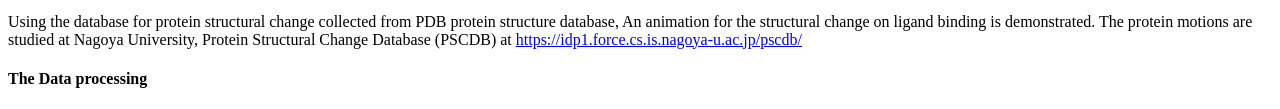
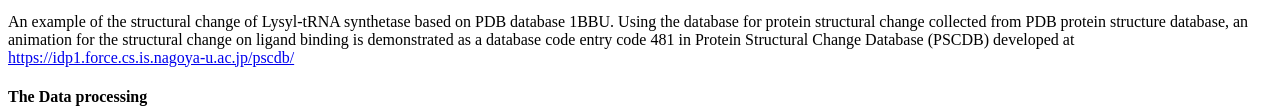
Before and after one commit to uenoyt/uenoyt.github.io, a plain HTML site: page skelmol/index.html in a window 1280 px wide. Shown: the part 3126-3235 px from the top of the page. Drawn offline with Linux system fonts and the light colour scheme.

Commit message:
Update index.html

```diff
--- a/skelmol/index.html
+++ b/skelmol/index.html
@@ -209,9 +209,11 @@ molecular shape depicted in polygon mesh, various kind of the molecular
 					- - - - - - - - - - - - - - - - - - - - - - - - - - - - - - - <p>
 					</p><hr>
 					</video>
-		<p> Using the database for protein structural change collected from PDB protein structure database,
-			An animation for the structural change on ligand binding is demonstrated. The protein motions are studied at Nagoya
-			University, Protein Structural Change Database (PSCDB) at  <a href="https://idp1.force.cs.is.nagoya-u.ac.jp/pscdb/">https://idp1.force.cs.is.nagoya-u.ac.jp/pscdb/</a>
+		<p> An example of the structural change of Lysyl-tRNA synthetase based on PDB database 1BBU.
+			Using the database for protein structural change collected from PDB protein structure database,
+			an animation for the structural change on ligand binding is demonstrated as a database code
+			entry code 481 in
+			Protein Structural Change Database (PSCDB) developed at  <a href="https://idp1.force.cs.is.nagoya-u.ac.jp/pscdb/">https://idp1.force.cs.is.nagoya-u.ac.jp/pscdb/</a>
 
 
 		</p><h4>The Data processing</h4>
```
